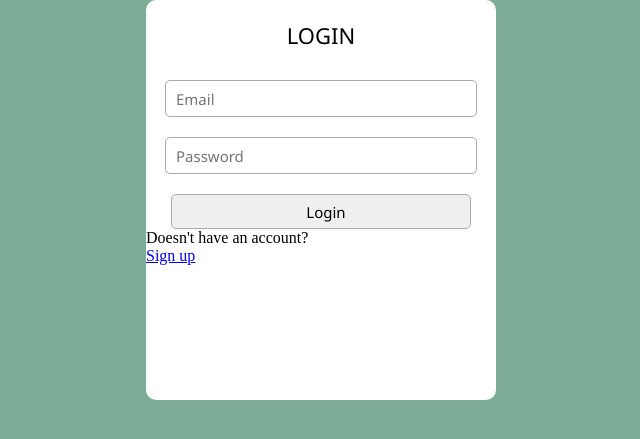
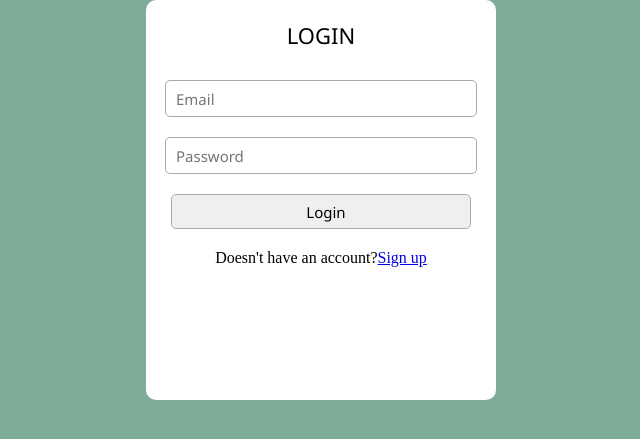
Before and after one commit to desny04/File-Management-System, a Django app: page /login/ in a window 1280 px wide. Shown: the top 439 px of the page, without its empty margins (319-959 px from the left). Run offline with Django 5.2, Linux system fonts and the light colour scheme.

Commit message:
gallery login UI

```diff
--- a/gallery/static/css/login.css
+++ b/gallery/static/css/login.css
@@ -70,3 +70,9 @@ body{
     padding-left: 10px;
     font-size: 15px;
 }
+
+.doesnt_sign{
+    padding-top: 20px;
+    display: flex;
+    justify-content: center;
+}
```
